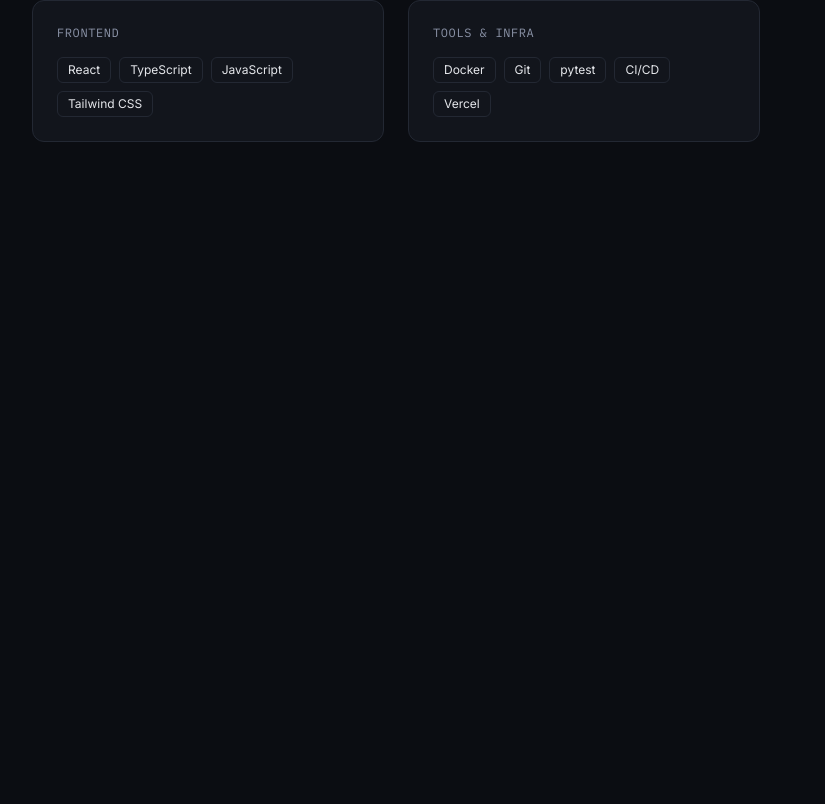
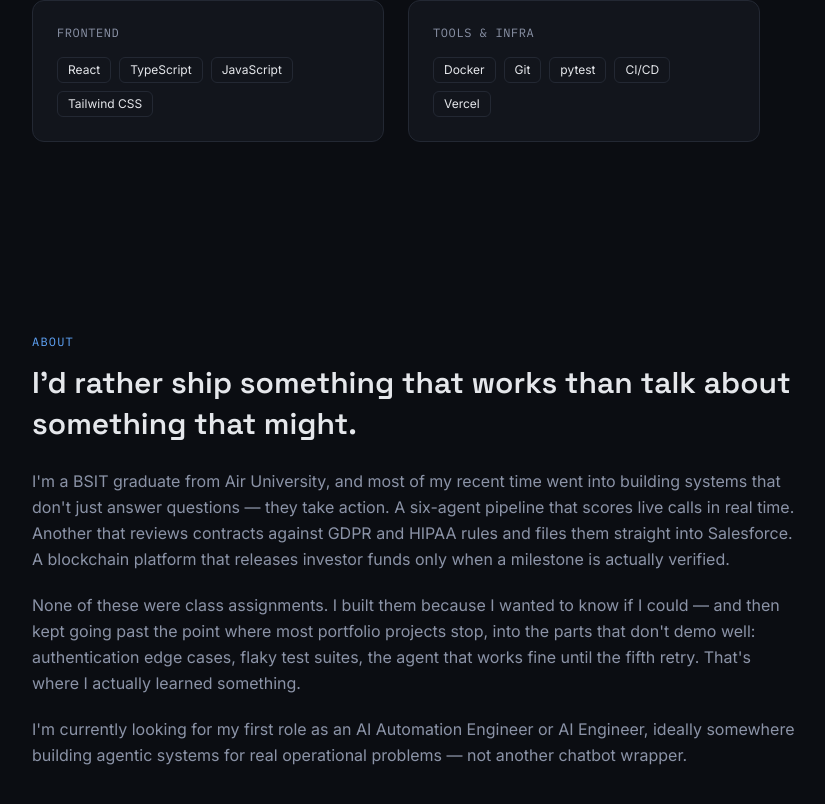
Before and after one commit to Muhammad-Aashir-web/Aashir-Portfolio, a Next.js app: page / in a window 1280 px wide. Shown: the part 1936-2740 px from the top of the page, without its empty margins (56-881 px from the left). Before the commit the page ends 2174 px from the top, so only its background shows below. Built offline with nearby package versions, Linux system fonts and the light colour scheme.

Commit message:
feat: add About section

```diff
--- a/src/app/page.tsx
+++ b/src/app/page.tsx
@@ -1,6 +1,7 @@
 import Hero from "@/components/sections/Hero";
 import Projects from "@/components/sections/Projects";
 import Skills from "@/components/sections/Skills";
+import About from "@/components/sections/About";
 
 export default function Home() {
   return (
@@ -8,6 +9,7 @@
       <Hero />
       <Projects />
       <Skills />
+      <About />
     </main>
   );
 }
--- /dev/null
+++ b/src/components/sections/About.tsx
@@ -0,0 +1,41 @@
+export default function About() {
+  return (
+    <section id="about" className="mx-auto w-full max-w-6xl px-6 py-24">
+      <div className="max-w-3xl">
+        <p className="font-mono text-xs uppercase tracking-widest text-accent-bright">
+          About
+        </p>
+        <h2 className="mt-3 font-display text-2xl font-semibold leading-snug text-fg sm:text-3xl">
+          I&apos;d rather ship something that works than talk about something
+          that might.
+        </h2>
+
+        <div className="mt-6 space-y-5 text-base leading-relaxed text-fg-muted">
+          <p>
+            I&apos;m a BSIT graduate from Air University, and most of my recent
+            time went into building systems that don&apos;t just answer
+            questions — they take action. A six-agent pipeline that scores live
+            calls in real time. Another that reviews contracts against GDPR and
+            HIPAA rules and files them straight into Salesforce. A blockchain
+            platform that releases investor funds only when a milestone is
+            actually verified.
+          </p>
+          <p>
+            None of these were class assignments. I built them because I
+            wanted to know if I could — and then kept going past the point
+            where most portfolio projects stop, into the parts that
+            don&apos;t demo well: authentication edge cases, flaky test
+            suites, the agent that works fine until the fifth retry.
+            That&apos;s where I actually learned something.
+          </p>
+          <p>
+            I&apos;m currently looking for my first role as an AI Automation
+            Engineer or AI Engineer, ideally somewhere building agentic
+            systems for real operational problems — not another chatbot
+            wrapper.
+          </p>
+        </div>
+      </div>
+    </section>
+  );
+}
```
